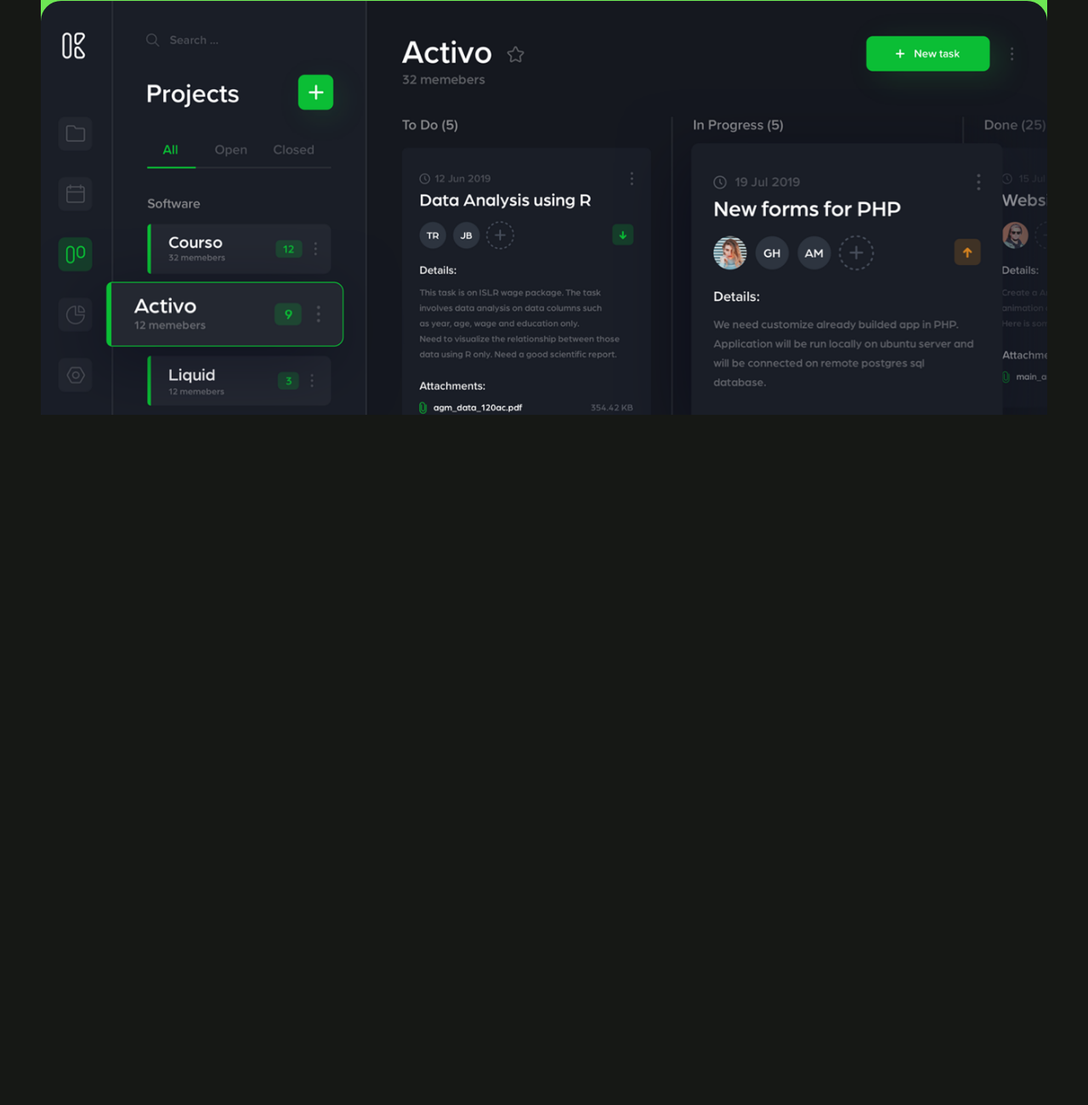
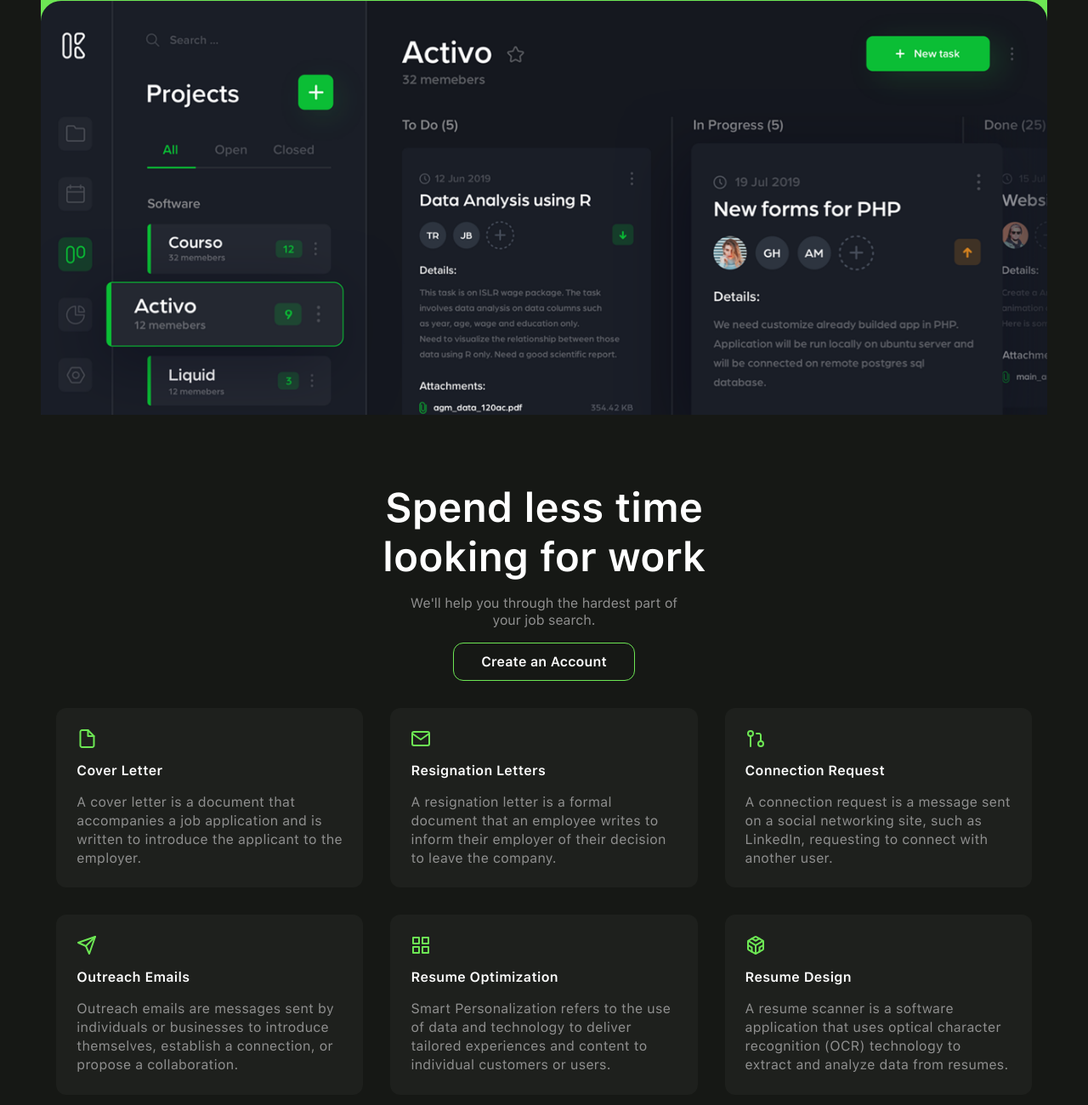
Before and after one commit to BearBoy2003/postjob, a plain HTML site: page index.html in a window 1280 px wide. Shown: the part 1373-2673 px from the top of the page at 85% size. Before the commit the page ends 1861 px from the top, so only its background shows below. Drawn offline with Linux system fonts and the light colour scheme.

Commit message:
feat: add spend-time section

```diff
--- a/css/style.css
+++ b/css/style.css
@@ -66,6 +66,7 @@ body {
   white-space: nowrap;
   font-weight: 600;
   transition: all 0.3s;
+  display: inline-block;
 }
 
 .link--black {
@@ -278,6 +279,35 @@ body {
   max-width: 100%;
   aspect-ratio: 2.43/1;
   object-fit: cover;
+}
+
+/* SPEND TIME */
+
+.spend-time {
+  padding: 80px 0 80px 0;
+}
+
+.spend-time__top-block {
+  text-align: center;
+  margin-bottom: 32px;
+}
+
+.spend-time__title {
+  max-width: 420px;
+  margin: 0 auto 16px;
+}
+
+.spend-time__text {
+  max-width: 350px;
+  margin: 0 auto 16px;
+  line-height: 125%;
+  font-weight: 400;
+}
+
+.spend-time__link {
+}
+
+.spend-time__blocks {
 }
 
 @media (min-width: 992px) {
@@ -513,6 +543,10 @@ body {
   .faster__image img {
     border-radius: 12px 12px 0 0;
   }
+
+  .spend-time {
+    padding: 60px 0 60px 0;
+  }
 }
 
 @media (any-hover: hover) {
--- a/index.html
+++ b/index.html
@@ -105,6 +105,83 @@
           <img src="img/faster.png" alt="Image">
         </div>
       </section>
+      <section class="spend-time">
+        <div class="spend-time__container">
+          <div class="spend-time__top-block">
+            <h2 class="spend-time__title title title-white">Spend less time looking for work</h2>
+            <p class="spend-time__text">We'll help you through the hardest part of your job search.</p>
+            <a class="spend-time__link link" href="#">Create an Account</a>
+          </div>
+          <div class="spend-time__blocks blocks">
+            <div class="blocks__item">
+              <div class="blocks__icon">
+                <img src="img/icons/01.svg" alt="Icon">
+              </div>
+              <h3 class="blocks__title">
+                Cover Letter
+              </h3>
+              <p class="blocks__text">
+                A cover letter is a document that accompanies a job application and is written to introduce the applicant to the employer.
+              </p>
+            </div>
+            <div class="blocks__item">
+              <div class="blocks__icon">
+                <img src="img/icons/04.svg" alt="Icon">
+              </div>
+              <h3 class="blocks__title">
+                Resignation Letters
+              </h3>
+              <p class="blocks__text">
+                A resignation letter is a formal document that an employee writes to inform their employer of their decision to leave the company.
+              </p>
+            </div>
+            <div class="blocks__item">
+              <div class="blocks__icon">
+                <img src="img/icons/05.svg" alt="Icon">
+              </div>
+              <h3 class="blocks__title">
+                Connection Request
+              </h3>
+              <p class="blocks__text">
+                A connection request is a message sent on a social networking site, such as LinkedIn, requesting to connect with another user.
+              </p>
+            </div>
+            <div class="blocks__item">
+              <div class="blocks__icon">
+                <img src="img/icons/06.svg" alt="Icon">
+              </div>
+              <h3 class="blocks__title">
+                Outreach Emails
+              </h3>
+              <p class="blocks__text">
+                Outreach emails are messages sent by individuals or businesses to introduce themselves, establish a connection, or propose a collaboration.
+              </p>
+            </div>
+            <div class="blocks__item">
+              <div class="blocks__icon">
+                <img src="img/icons/07.svg" alt="Icon">
+              </div>
+              <h3 class="blocks__title">
+                Resume Optimization
+              </h3>
+              <p class="blocks__text">
+                Smart Personalization refers to the use of data and technology to deliver tailored experiences and content to individual customers or users.
+              </p>
+            </div>
+            <div class="blocks__item">
+              <div class="blocks__icon">
+                <img src="img/icons/08.svg" alt="Icon">
+              </div>
+              <h3 class="blocks__title">
+                Resume Design
+              </h3>
+              <p class="blocks__text">
+                A resume scanner is a software application that uses optical character recognition (OCR) technology to extract and analyze data from resumes.
+              </p>
+            </div>
+          </div>
+        </div>
+      </section>
     </main>
     <footer class="footer">
 
```
